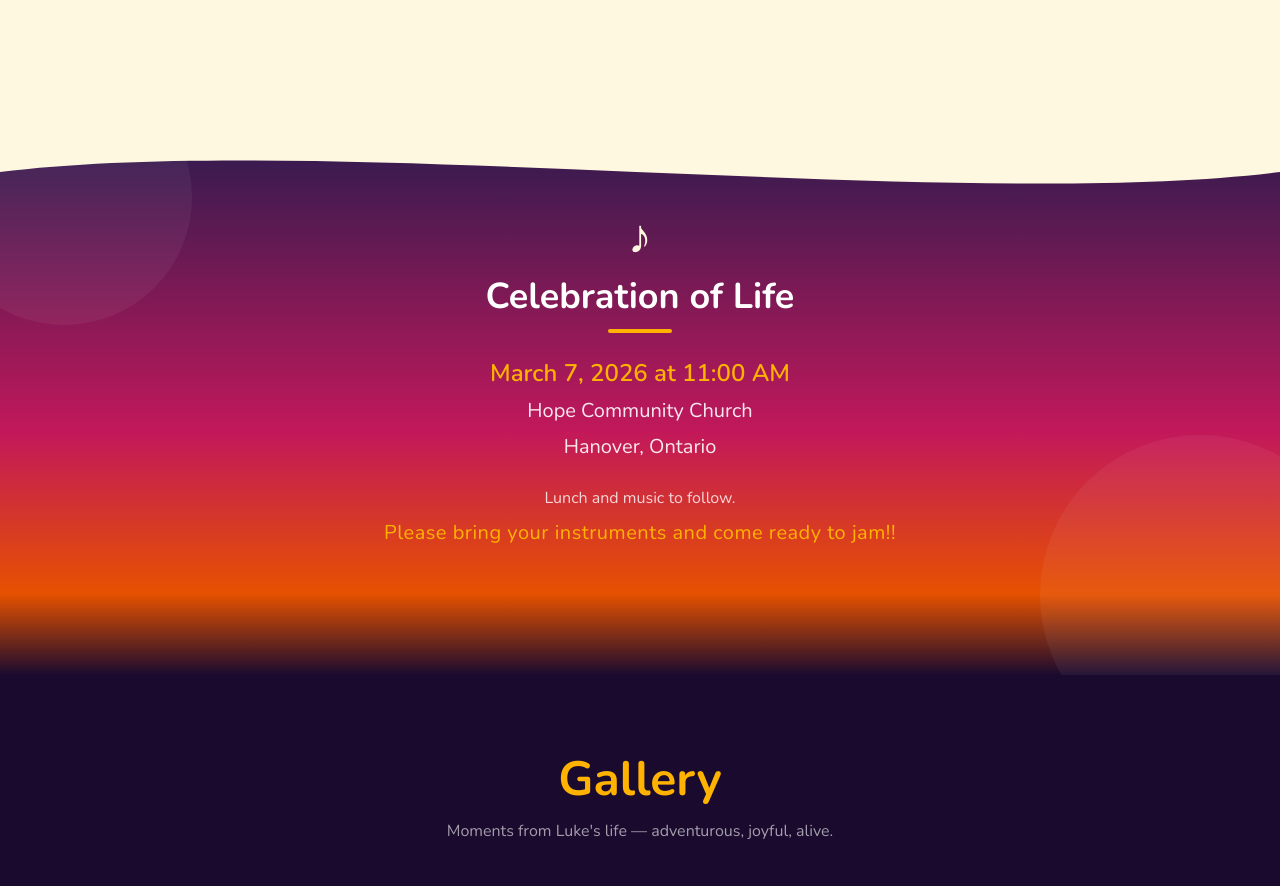
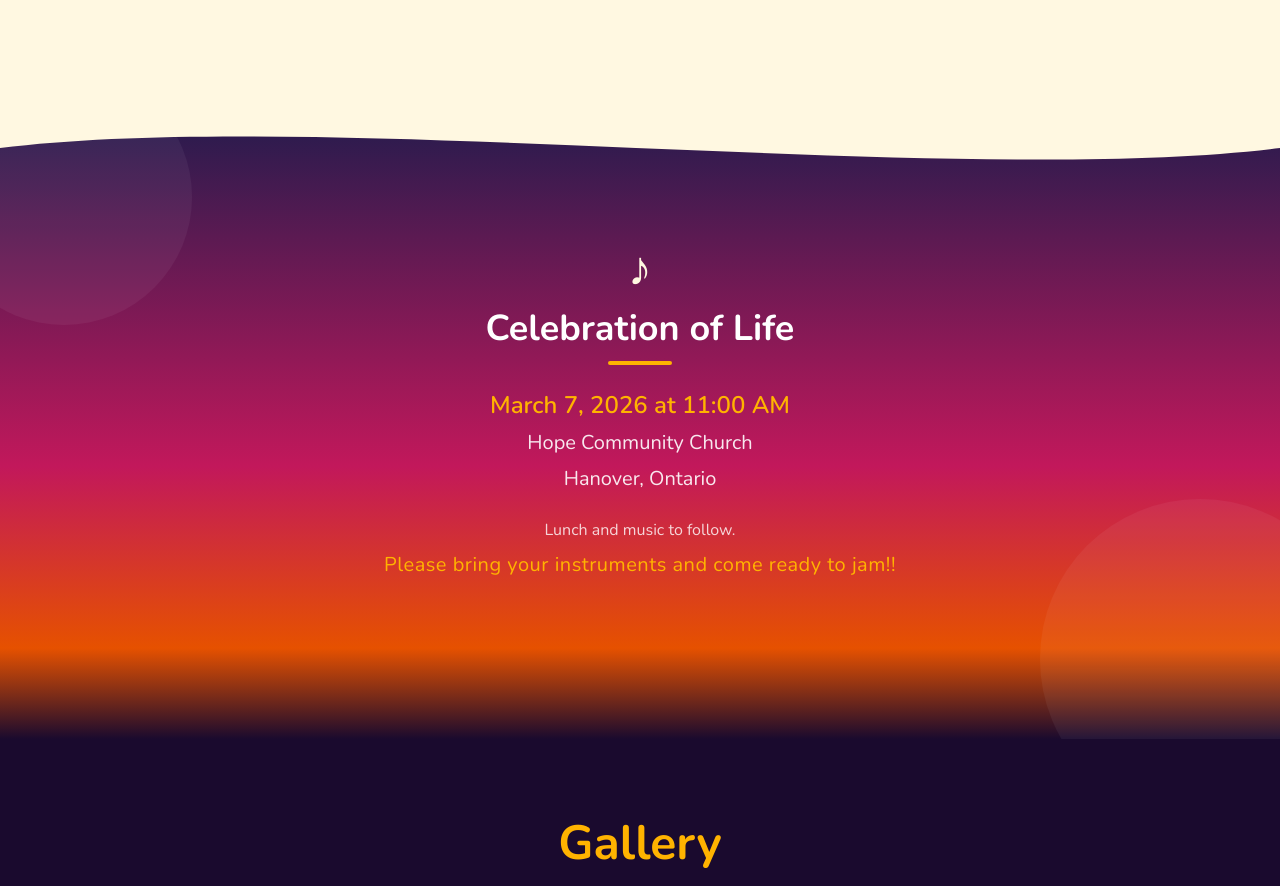
Before and after one commit to IanEdington/luke-edington-memorial, a React (Vite) app: page / in a window 1280 px wide. Shown: the part 2680-3566 px from the top of the page. Built offline with nearby package versions, Linux system fonts and the light colour scheme; a web font is replaced by a local one.

Commit message:
Increase vertical spacing in Celebration of Life section

```diff
--- a/src/components/EventBanner.tsx
+++ b/src/components/EventBanner.tsx
@@ -2,16 +2,15 @@ export default function EventBanner() {
   return (
     <section
       id="event"
-      className="relative pb-32 px-4 overflow-hidden"
+      className="relative pb-40 px-4 overflow-hidden"
       style={{
         background: 'linear-gradient(to bottom, #2D1B4E 0%, #C2185B 55%, #E65100 85%, #1A0A2E 100%)',
       }}
     >
-      {/* Wave at top — cuts into cream from Obituary with deep-purple */}
       <div
         style={{
           position: 'absolute',
-          top: '-1px',
+          top: '-25px',
           left: 0,
           right: 0,
           overflow: 'hidden',
@@ -40,7 +39,7 @@ export default function EventBanner() {
       <div className="absolute -top-16 -left-16 w-64 h-64 rounded-full bg-white/5 pointer-events-none" aria-hidden="true" />
       <div className="absolute -bottom-20 -right-20 w-80 h-80 rounded-full bg-white/5 pointer-events-none" aria-hidden="true" />
 
-      <div className="relative max-w-3xl mx-auto text-center fade-section pt-20">
+      <div className="relative max-w-3xl mx-auto text-center fade-section pt-28">
         {/* Icon */}
         <div className="text-5xl mb-4" aria-hidden="true">♪</div>
 
```
